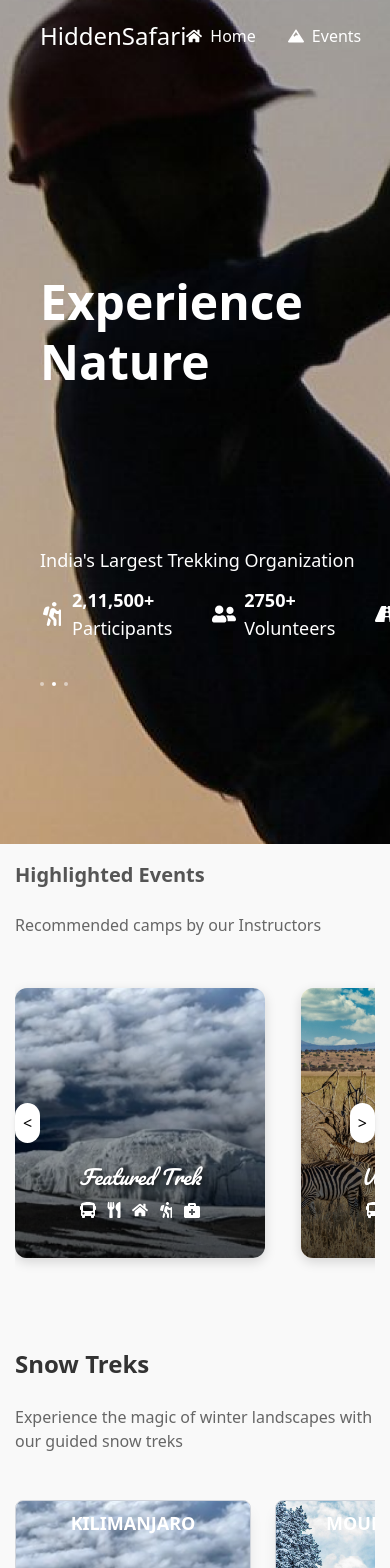
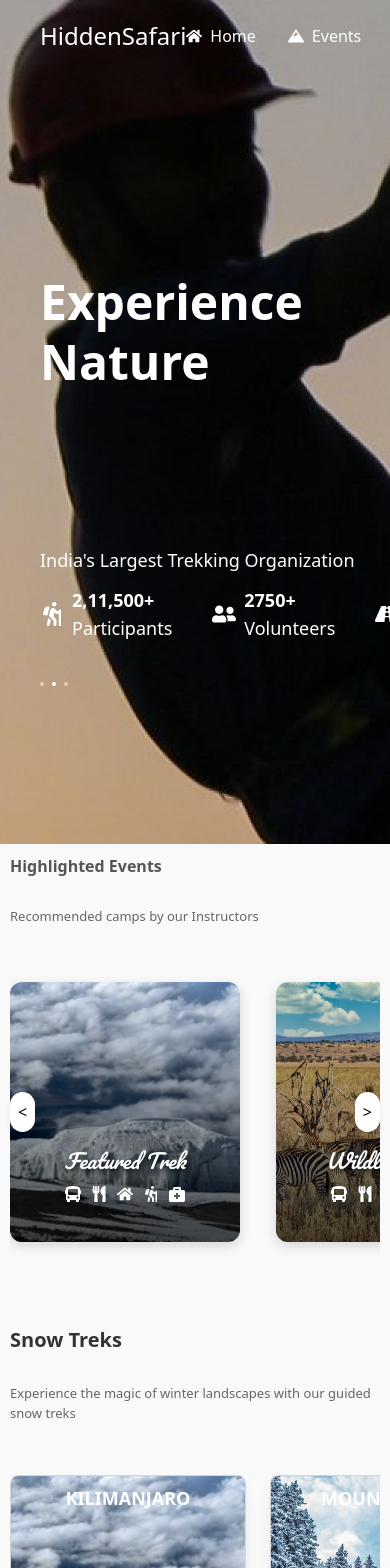
Before and after one commit to nankyashadia/ReactApp, a React (Vite) app in the folder my-landing-page/: page / in a window 390 px wide. Shown: the top 1568 px of the page. Built offline with nearby package versions, Linux system fonts and the light colour scheme; no server answers.

Commit message:
RESPONSIVENESS

```diff
--- a/my-landing-page/src/App.jsx
+++ b/my-landing-page/src/App.jsx
@@ -15,6 +15,7 @@ import AboutUs from "./components/AboutUs";
 import ProtectedRoute from "./components/ProtectedRoute";
 import Login from "./components/LoginPage";
 import ProfilePage from "./components/ProfilePage"; // ✅ Added this
+
 
 
 
--- a/my-landing-page/src/components/Eventssection.css
+++ b/my-landing-page/src/components/Eventssection.css
@@ -1,5 +1,9 @@
 @import url('https://fonts.googleapis.com/css2?family=Pacifico&display=swap');
 
+body {
+  margin: 0;
+  overflow-x: hidden;
+}
 .events-container {
   display: flex;
   flex-direction: column;
@@ -8,6 +12,7 @@
   background-color: #f9f9f9;
   max-width: 100%;
   overflow-x: hidden;
+  box-sizing: border-box;
 }
 
 .section {
@@ -46,6 +51,8 @@
   scroll-behavior: smooth;
   -webkit-overflow-scrolling: touch;
   position: relative;
+  width: 100%;
+    box-sizing: border-box;
 }
 
 /* Event Card Styles */
@@ -104,7 +111,7 @@
   text-shadow: 1px 1px 3px rgba(0, 0, 0, 0.7);
 }
 
-/* Styled Event Card (for Snow Treks, Summer Events, etc) */
+/* Styled Event Card */
 .styled-event-card {
   width: 236px;
   height: 313px;
@@ -186,13 +193,32 @@
 }
 
 /* Responsive Adjustments */
+@media (max-width: 1024px) {
+  .event-card {
+    width: 300px;
+    height: 340px;
+  }
+
+  .styled-event-card {
+    width: 220px;
+    height: 300px;
+  }
+
+  .card-content h3 {
+    font-size: 24px;
+  }
+}
 @media (max-width: 768px) {
   .section h2 {
-    font-size: 24px;
+    font-size: 22px;
+    }
+
+    .section p {
+      font-size: 14px;
   }
 
   .event-card {
-    width: 280px;
+    width: 260px;
     height: 300px;
   }
 
@@ -201,29 +227,41 @@
     height: 280px;
   }
 
-  .card-content h3 {
-    font-size: 24px;
-  }
-
   .scroll-button {
     width: 36px;
     height: 36px;
   }
+.icon-container {
+  font-size: 18px;
+}
 }
 
 @media (max-width: 480px) {
   .events-container {
-    padding: 15px;
-    gap: 30px;
+    padding: 10px;
+      gap: 25px;
   }
 
-  .section {
-    gap: 15px;
+    .section h2 {
+      font-size: 20px;
+    }
+
+    .section h6 {
+      font-size: 16px;
+    }
+
+    .section p {
+      font-size: 13px;
   }
 
   .event-card {
-    width: 250px;
-    height: 270px;
+    width: 230px;
+      height: 260px;
+    }
+
+    .styled-event-card {
+      width: 180px;
+      height: 250px;
   }
 
   .card-content h3 {
@@ -234,4 +272,7 @@
     font-size: 16px;
     gap: 10px;
   }
+.scroll-button {
+  display: none;
 }
+}
--- /dev/null
+++ b/my-landing-page/src/components/Responsivess.jsx
@@ -0,0 +1,67 @@
+// src/components/Responsiveness/index.jsx
+import { useState, useEffect } from 'react';
+//import PropTypes from 'prop-types';
+
+// Custom hook in separate file (optional)
+function useWindowSize() {
+  const [windowSize, setWindowSize] = useState({
+    width: typeof window !== 'undefined' ? window.innerWidth : 0,
+    height: typeof window !== 'undefined' ? window.innerHeight : 0,
+  });
+
+  useEffect(() => {
+    if (typeof window === 'undefined') return;
+
+    let timeoutId;
+
+    function handleResize() {
+      clearTimeout(timeoutId);
+      timeoutId = setTimeout(() => {
+        setWindowSize({
+          width: window.innerWidth,
+          height: window.innerHeight,
+        });
+      }, 100);
+    }
+
+    window.addEventListener('resize', handleResize);
+    handleResize();
+
+    return () => {
+      clearTimeout(timeoutId);
+      window.removeEventListener('resize', handleResize);
+    };
+  }, []);
+
+  return windowSize;
+}
+
+export default function Responsiveness({
+  mobile,
+  tablet,
+  desktop,
+  breakpoints = {
+    mobile: 768,
+    tablet: 1024
+  }
+}) {
+  const { width } = useWindowSize();
+
+  if (width < breakpoints.mobile) {
+    return mobile;
+  }
+  if (width < breakpoints.tablet) {
+    return tablet || desktop; // Fallback to desktop if tablet not provided
+  }
+  return desktop;
+}
+
+Responsiveness.propTypes = {
+  mobile: PropTypes.node.isRequired,
+  desktop: PropTypes.node.isRequired,
+  tablet: PropTypes.node,
+  breakpoints: PropTypes.shape({
+    mobile: PropTypes.number,
+    tablet: PropTypes.number
+  })
+};
--- /dev/null
+++ b/my-landing-page/src/useWindowSize.js
@@ -0,0 +1,33 @@
+import { useState, useEffect } from 'react';
+
+const useWindowSize = () => {
+  // Initialize state with undefined width/height for server-side rendering compatibility
+  const [windowSize, setWindowSize] = useState({
+    width: undefined,
+    height: undefined,
+  });
+
+  useEffect(() => {
+    // Handler to call on window resize
+    function handleResize() {
+      // Set window width/height to state
+      setWindowSize({
+        width: window.innerWidth,
+        height: window.innerHeight,
+      });
+    }
+
+    // Add event listener
+    window.addEventListener('resize', handleResize);
+
+    // Call handler right away so state gets updated with initial window size
+    handleResize();
+
+    // Remove event listener on cleanup
+    return () => window.removeEventListener('resize', handleResize);
+  }, []); // Empty array ensures effect is only run on mount and unmount
+
+  return windowSize;
+};
+
+export default useWindowSize;
```
